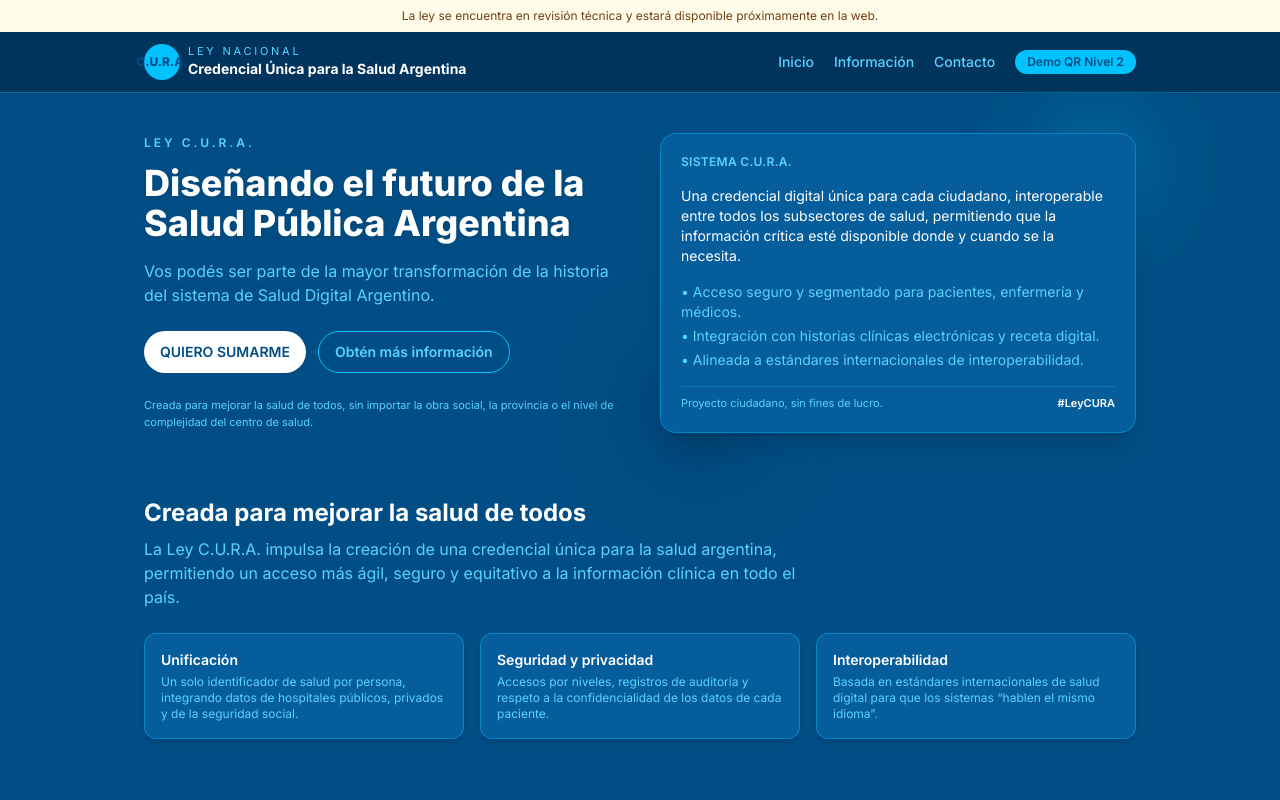
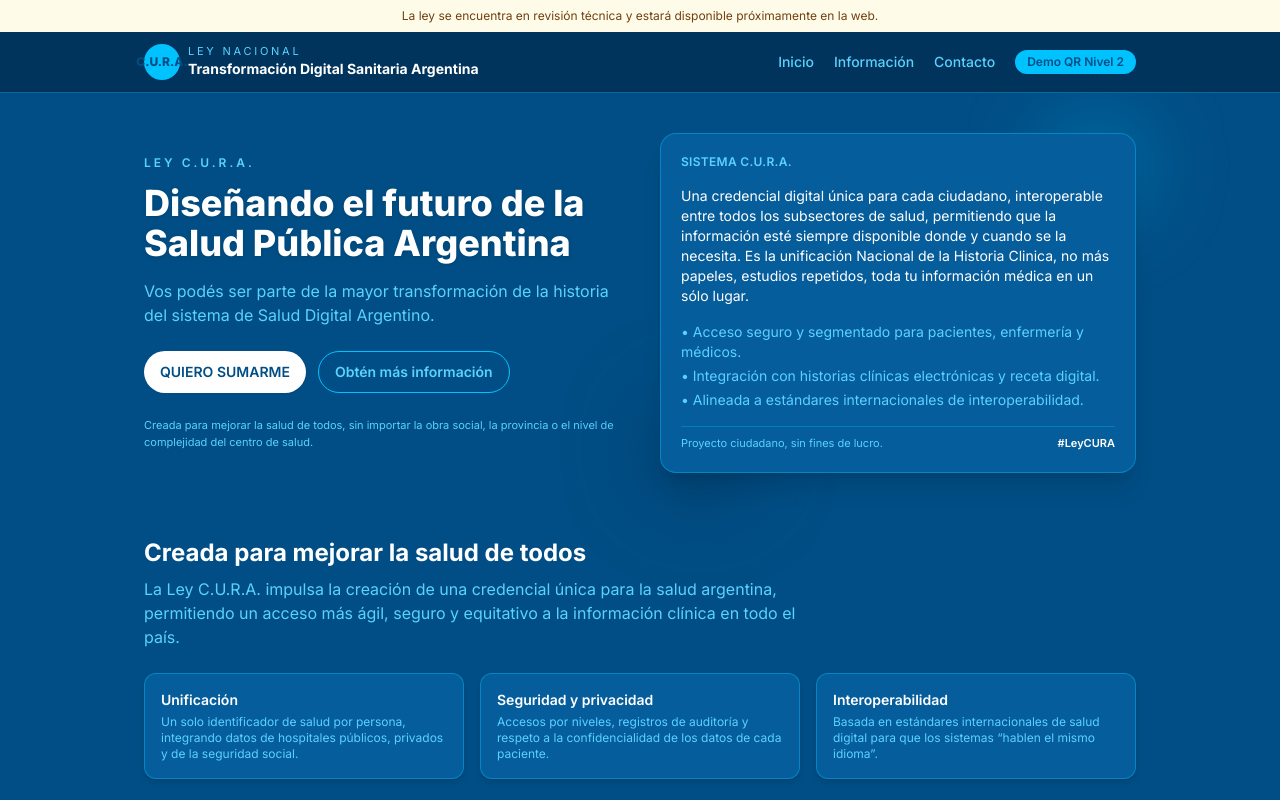
Before and after one commit to francopgn/cura, a website: page index.html in a window 1280 px wide. Shown: the top 800 px of the page. Drawn offline with nearby package versions, Linux system fonts and the light colour scheme.

Commit message:
Update index.html

```diff
--- a/index.html
+++ b/index.html
@@ -49,7 +49,7 @@
         </div>
         <div class="leading-tight">
           <p class="text-[11px] uppercase tracking-[0.25em] text-cura-accentLight">LEY NACIONAL</p>
-          <p class="text-sm font-bold text-white">Credencial Única para la Salud Argentina</p>
+          <p class="text-sm font-bold text-white">Transformación Digital Sanitaria Argentina</p>
         </div>
       </div>
 
@@ -108,7 +108,7 @@
             SISTEMA C.U.R.A.
           </p>
           <p class="text-sm text-white">
-            Una credencial digital única para cada ciudadano, interoperable entre todos los subsectores de salud, permitiendo que la información crítica esté disponible donde y cuando se la necesita.
+            Una credencial digital única para cada ciudadano, interoperable entre todos los subsectores de salud, permitiendo que la información esté siempre disponible donde y cuando se la necesita. Es la unificación Nacional de la Historia Clinica, no más papeles, estudios repetidos, toda tu información médica en un sólo lugar.
           </p>
           <ul class="text-sm text-cura-accentLight space-y-1">
             <li>• Acceso seguro y segmentado para pacientes, enfermería y médicos.</li>
```
